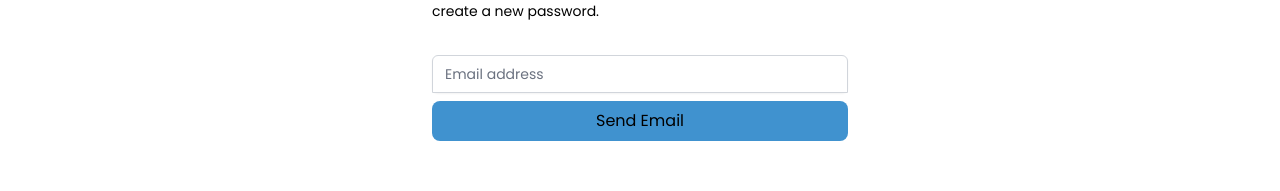
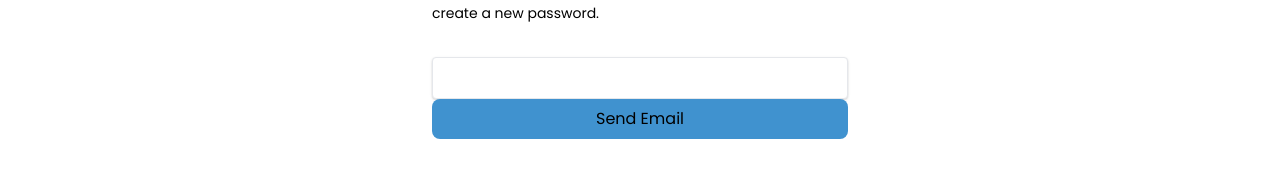
Before and after one commit to qraft-Inc/qraftacademy-dashboard, a Next.js app: page /forgot-password in a window 1280 px wide. Shown: the part 379-570 px from the top of the page. Built offline with nearby package versions, Linux system fonts and the light colour scheme; no server answers; the database is empty; what tw-elements would draw is missing.

Commit message:
ft:forgot password

```diff
--- a/pages/api/auth/forgot-password.js
+++ b/pages/api/auth/forgot-password.js
@@ -13,6 +13,7 @@ const transporter = nodemailer.createTransport(
 );
 
 export default async function handler(req, res) {
+  // const { method } = req;
   await db.connect();
   if (req.method === "POST") {
     try {
@@ -22,7 +23,10 @@ export default async function handler(req, res) {
         }
         const tokenid = buffer.toString("hex");
 
-        const user = await User.findOne({ email: req.body.email });
+        const { email } = req.body.user;
+        // console.log("EMAIL :", email)
+        const user = await User.findOne({ "user.email": email });
+        // console.log(user)
         if (!user) {
           return res
             .status(404)
@@ -38,7 +42,8 @@ export default async function handler(req, res) {
 
         await user.save();
         await transporter.sendMail({
-          to: user.email,
+          to: user.user.email,
+
           from: process.env.EMAIL_FROM,
           subject: "Password Reset Request",
           html: message,
--- a/pages/api/user/index.js
+++ b/pages/api/user/index.js
@@ -12,7 +12,7 @@ export default async function handler(req, res) {
     case "POST":
       try {
         const { email } = req.body.user;
-        const existingUser = await UserModel.findOne({ email });
+        const existingUser = await UserModel.findOne({ "user.email": email });
 
         if (existingUser) {
           return res
--- a/pages/forgot-password.js
+++ b/pages/forgot-password.js
@@ -1,35 +1,62 @@
 import Head from "next/head";
-import { useState} from "react";
+import { useState } from "react";
 import logo from "../public/images/logo.png";
 import Image from "next/image";
 import Footer from "../components/Footer";
 import axios from "axios";
 import { toast } from "react-toastify";
+import { Formik, Field, Form, ErrorMessage } from "formik";
+import * as Yup from "yup";
 
 export default function ForgotPassword() {
-  const [email, setEmail] = useState("");
+  // const [email, setEmail] = useState("");
   const [error, setError] = useState("");
   const [success, setSuccess] = useState("");
-  console.log(success)
 
-  const handleSubmit = async (e) => {
+  // const handleSubmit = async (e) => {
 
+  //   try {
+  //     e.preventDefault();
+  //     const { data } = await axios.post(`/api/auth/forgot-password`, { email });
+  //     setSuccess(data.message);
+  //     toast.success(`Check Your Email`, { position: "top-center", theme: "colored", autoClose: 2000 });
+  //     setEmail("");
+  //   } catch (error) {
+  //     console.log(error)
+  //     setError(error.response.data.error);
+  //     setEmail("");
+  //     setTimeout(() => {
+  //       setError("");
+  //     }, 5000);
+  //   }
+  // };
+
+
+  // initial form value
+  const initialValues = {
+    user: {
+      email: ""
+    }
+  };
+
+
+  const onSubmit = async (values, onSubmitProps) => {
     try {
-      e.preventDefault();
-      const { data } = await axios.post(`/api/auth/forgot-password`, { email });
+      const { data } = await axios.post(`/api/auth/forgot-password`, values);
       setSuccess(data.message);
+
       toast.success(`Check Your Email`, { position: "top-center", theme: "colored", autoClose: 2000 });
-      setEmail("");
-    } catch (error) {
-      console.log(error)
+      onSubmitProps.resetForm();
+    }
+    catch (error) {
       setError(error.response.data.error);
-      setEmail("");
+      onSubmitProps.resetForm();
       setTimeout(() => {
         setError("");
       }, 5000);
+
     }
   };
-
   return (
     <>
       <Head>
@@ -59,10 +86,16 @@ export default function ForgotPassword() {
                 create a new password.
               </span>
 
-              <form onSubmit={handleSubmit} className="space-y-2">
+              {/* <form onSubmit={handleSubmit} className="space-y-2"> */}
+              <Formik
+                initialValues={initialValues}
+                onSubmit={onSubmit}
+                className="space-y-2"
+              >
+                <Form>
                   <div className="rounded-md shadow-sm">
                     <div>
-                    <input
+                      {/* <input
                         id="email-address"
                         name="email"
                         type="email"
@@ -72,16 +105,25 @@ export default function ForgotPassword() {
                         placeholder="Email address"
                         value={email}
                         onChange={(e) => setEmail(e.target.value)}
+                      /> */}
+
+                      <Field
+                        className="shadow appearance-none border rounded w-full py-2 px-3 text-grey-darker"
+                        type="email"
+                        aria-label="email"
+                        name="user.email"
                       />
                     </div>
                   </div>
                   <div className="flex flex-col">
-                  <button className="rounded-lg bg-[#4092CF] text-base px-3 py-2 hover:bg-blue-400 transition duration-300">
+                    <button type="submit" className="rounded-lg bg-[#4092CF] text-base px-3 py-2 hover:bg-blue-400 transition duration-300">
                       Send Email
                     </button>
                     {error && <span className="text-red-500">{error}</span>}
                   </div>
-              </form>
+                  {/* </form> */}
+                </Form>
+              </Formik>
             </div>
           </div>
         </div>
```
Also changed, not shown: contexts/UserContext.js (+0 -24 lines), 1 other file (tests, documents, lock files or other folders). Lines whose indentation alone changed are shown as unchanged.
